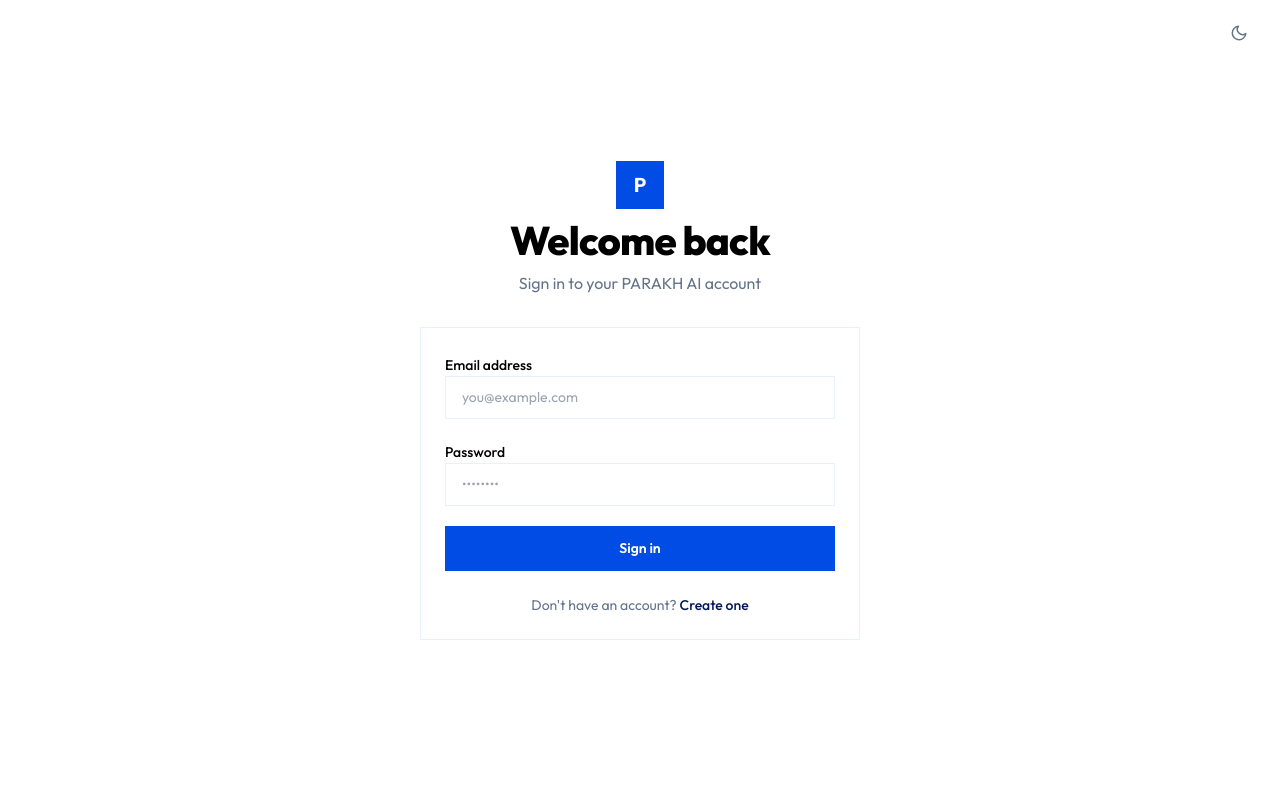
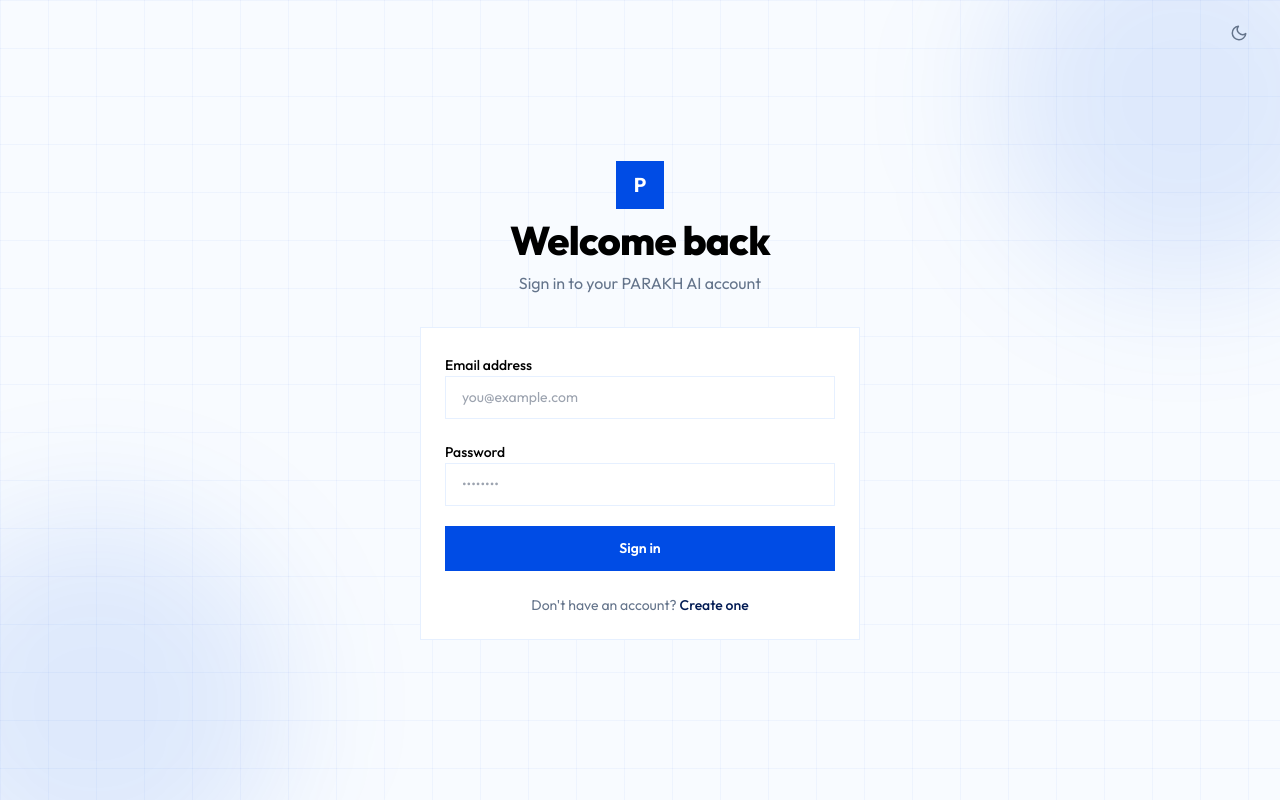
Before and after one commit to Iamdivy69/SIH2026_INTERNAL, a React (Vite) app in the folder frontend/: page /login in a window 1280 px wide. Built offline with nearby package versions, Linux system fonts and the light colour scheme; no server answers.

Commit message:
Apply dark grid and ambient glow background to portal pages

```diff
--- a/frontend/src/components/Layout.jsx
+++ b/frontend/src/components/Layout.jsx
@@ -36,8 +36,13 @@
   };
 
   return (
-    <div className="min-h-screen bg-white dark:bg-[#070B15] flex flex-col">
-      <header className="sticky top-0 z-40 border-b border-[#E6F0FF] dark:border-[#1C2A4A] bg-white dark:bg-[#0F1525]">
+    <div className="relative min-h-screen portal-grid-bg text-black dark:text-[#F3F4F6] flex flex-col transition-colors duration-200 overflow-x-hidden">
+      {/* Ambient background glows */}
+      <div className="pointer-events-none fixed -top-24 -right-24 h-96 w-96 rounded-full bg-[#004CE5]/10 dark:bg-[#004CE5]/15 blur-3xl" />
+      <div className="pointer-events-none fixed top-1/2 -left-32 h-80 w-80 rounded-full bg-[#004CE5]/5 dark:bg-[#004CE5]/10 blur-3xl" />
+      <div className="pointer-events-none fixed -bottom-24 right-1/4 h-80 w-80 rounded-full bg-[#004CE5]/5 dark:bg-[#004CE5]/10 blur-3xl" />
+
+      <header className="sticky top-0 z-40 border-b border-[#E6F0FF] dark:border-[#1C2A4A] bg-white/95 dark:bg-[#0F1525]/90 backdrop-blur supports-[backdrop-filter]:bg-white/80 dark:supports-[backdrop-filter]:bg-[#0F1525]/80 transition-colors duration-200">
         <div className="max-w-7xl mx-auto px-4 sm:px-6 lg:px-8">
           <div className="flex h-16 items-center justify-between gap-4">
             <NavLink to="/dashboard" className="flex items-center gap-2 shrink-0">
@@ -96,7 +101,7 @@
         </div>
       </header>
 
-      <main className="flex-1 max-w-7xl w-full mx-auto px-4 sm:px-6 lg:px-8 py-8">
+      <main className="relative z-10 flex-1 max-w-7xl w-full mx-auto px-4 sm:px-6 lg:px-8 py-8">
         {children}
       </main>
     </div>
--- a/frontend/src/index.css
+++ b/frontend/src/index.css
@@ -241,3 +241,37 @@
 }
 .dark .nav-link:hover { color: #8BB8FF; }
 .dark .nav-link.active { color: #8BB8FF; border-bottom-color: #004CE5; }
+
+/* ================================================================
+   PORTAL BACKGROUND & GRID
+   ================================================================ */
+
+.portal-grid-bg {
+  background-color: #F8FBFF;
+  background-image:
+    linear-gradient(to right, rgba(0, 76, 229, 0.04) 1px, transparent 1px),
+    linear-gradient(to bottom, rgba(0, 76, 229, 0.04) 1px, transparent 1px);
+  background-size: 48px 48px;
+}
+
+.dark .portal-grid-bg {
+  background-color: #070B15;
+  background-image:
+    linear-gradient(to right, rgba(255, 255, 255, 0.04) 1px, transparent 1px),
+    linear-gradient(to bottom, rgba(255, 255, 255, 0.04) 1px, transparent 1px);
+  background-size: 48px 48px;
+}
+
+.bg-grid {
+  background-image:
+    linear-gradient(to right, rgba(0, 76, 229, 0.05) 1px, transparent 1px),
+    linear-gradient(to bottom, rgba(0, 76, 229, 0.05) 1px, transparent 1px);
+  background-size: 48px 48px;
+}
+
+.dark .bg-grid {
+  background-image:
+    linear-gradient(to right, rgba(255, 255, 255, 0.04) 1px, transparent 1px),
+    linear-gradient(to bottom, rgba(255, 255, 255, 0.04) 1px, transparent 1px);
+  background-size: 48px 48px;
+}
--- a/frontend/src/pages/Login.jsx
+++ b/frontend/src/pages/Login.jsx
@@ -60,8 +60,12 @@
   };
 
   return (
-    <div className="min-h-screen bg-white dark:bg-[#070B15] flex flex-col">
-      <div className="absolute top-4 right-4">
+    <div className="relative min-h-screen portal-grid-bg text-black dark:text-[#F3F4F6] flex flex-col transition-colors duration-200 overflow-hidden">
+      {/* Ambient background glows */}
+      <div className="pointer-events-none fixed -top-24 -right-24 h-96 w-96 rounded-full bg-[#004CE5]/10 dark:bg-[#004CE5]/15 blur-3xl" />
+      <div className="pointer-events-none fixed -bottom-24 -left-24 h-96 w-96 rounded-full bg-[#004CE5]/10 dark:bg-[#004CE5]/15 blur-3xl" />
+
+      <div className="absolute top-4 right-4 z-20">
         <button
           onClick={toggleTheme}
           aria-label={`Switch to ${theme === 'dark' ? 'light' : 'dark'} mode`}
@@ -71,7 +75,7 @@
         </button>
       </div>
 
-      <div className="flex-1 flex items-center justify-center px-4 py-16">
+      <div className="relative z-10 flex-1 flex items-center justify-center px-4 py-16">
         <div className="w-full max-w-[440px] space-y-8">
           <div className="text-center space-y-2">
             <div className="inline-flex items-center justify-center w-12 h-12 bg-[#004CE5] mb-2">
--- a/frontend/src/pages/Signup.jsx
+++ b/frontend/src/pages/Signup.jsx
@@ -76,8 +76,12 @@
   };
 
   return (
-    <div className="min-h-screen bg-white dark:bg-[#070B15] flex flex-col">
-      <div className="absolute top-4 right-4">
+    <div className="relative min-h-screen portal-grid-bg text-black dark:text-[#F3F4F6] flex flex-col transition-colors duration-200 overflow-hidden">
+      {/* Ambient background glows */}
+      <div className="pointer-events-none fixed -top-24 -right-24 h-96 w-96 rounded-full bg-[#004CE5]/10 dark:bg-[#004CE5]/15 blur-3xl" />
+      <div className="pointer-events-none fixed -bottom-24 -left-24 h-96 w-96 rounded-full bg-[#004CE5]/10 dark:bg-[#004CE5]/15 blur-3xl" />
+
+      <div className="absolute top-4 right-4 z-20">
         <button
           onClick={toggleTheme}
           aria-label={`Switch to ${theme === 'dark' ? 'light' : 'dark'} mode`}
@@ -87,7 +91,7 @@
         </button>
       </div>
 
-      <div className="flex-1 flex items-center justify-center px-4 py-16">
+      <div className="relative z-10 flex-1 flex items-center justify-center px-4 py-16">
         <div className="w-full max-w-[440px] space-y-8">
           <div className="text-center space-y-2">
             <div className="inline-flex items-center justify-center w-12 h-12 bg-[#004CE5] mb-2">
```
Also changed, not shown: 2 other files (tests, documents, lock files or other folders).
